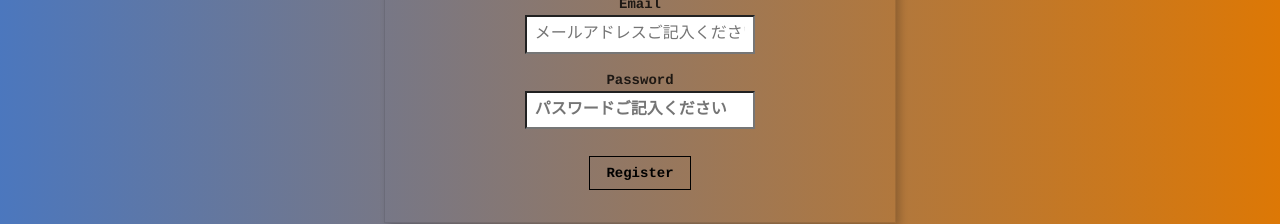
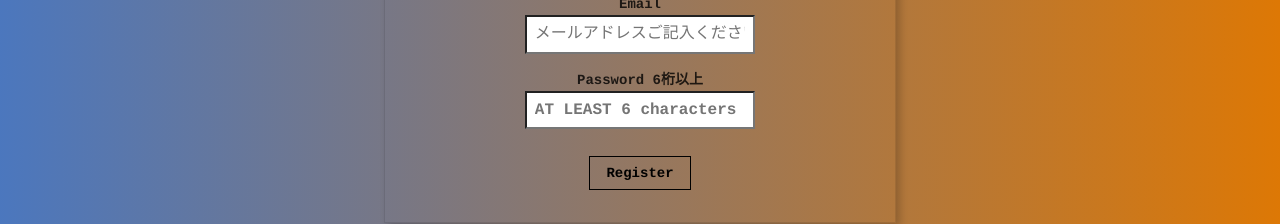
Before and after one commit to ChrisFletcher1989/SmartBrainFrontEnd, a React (Create React App) app: page / in a window 1280 px wide. Both pictures are taken after a click on the element "Register/新規登録". Shown: the part 334-558 px from the top of the page. Built offline with nearby package versions, Linux system fonts and the light colour scheme.

Commit message:
pre-deploy commit

```diff
--- a/package.json
+++ b/package.json
@@ -11,14 +11,14 @@
     "react-dom": "^18.2.0",
     "react-parallax-tilt": "^1.7.139",
     "react-scripts": "5.0.1",
+    "serve": "^14.2.0",
     "tachyons": "^4.12.0",
     "web-vitals": "^2.1.4"
   },
   "scripts": {
-    "start": "react-scripts start",
-    "build": "react-scripts build",
-    "test": "react-scripts test",
+    "start": "serve -s build",
     "eject": "react-scripts eject"
+
   },
   "eslintConfig": {
     "extends": [
--- a/src/App.js
+++ b/src/App.js
@@ -80,7 +80,7 @@ class App extends Component {
       }
       onButtonSubmit = () => {
         this.setState({ imageUrl: this.state.input });
-        fetch('https://git.heroku.com/fierce-cliffs-57128.git/imageurl', {
+        fetch('https://fierce-cliffs-57128-f05cf640738b.herokuapp.com/imageurl', {
           method: 'post',
           headers: { 'Content-Type': 'application/json' },
           body: JSON.stringify({
@@ -93,7 +93,7 @@ class App extends Component {
           .then(response => {
             if (response) {
               console.log("response from server", response);
-              fetch('https://git.heroku.com/fierce-cliffs-57128.git:3000/image', {
+              fetch('https://fierce-cliffs-57128-f05cf640738b.herokuapp.com/image', {
                 method: 'put',
                 headers: { 'Content-Type': 'application/json' },
                 body: JSON.stringify({
@@ -111,7 +111,7 @@ class App extends Component {
 
             //Fetch box from facial recognition API (via server)
 
-            fetch('https://git.heroku.com/fierce-cliffs-57128.git/imagedetect', {
+            fetch('https://fierce-cliffs-57128-f05cf640738b.herokuapp.com/imagedetect', {
               method: 'post',
               headers: { 'Content-Type': 'application/json' },
               body: JSON.stringify({
--- a/src/components/Register/Register.js
+++ b/src/components/Register/Register.js
@@ -23,9 +23,10 @@ onPasswordChange = (event) => {
 //Get user data
 
     onSubmitSignIn = () => {
-      fetch('https://git.heroku.com/fierce-cliffs-57128.git/register', {
+      if(this.state.password.length > 5 && this.state.email.indexOf('@') > -1){
+      fetch('https://fierce-cliffs-57128-f05cf640738b.herokuapp.com/register', {
         method: 'post',
-        headers: {'Content-Type':'application/json'},
+        headers: {'Content-Type': 'application/json'},
         body: JSON.stringify({
           email: this.state.email,
           password: this.state.password,
@@ -40,9 +41,13 @@ onPasswordChange = (event) => {
         this.props.loadUser(user)
         this.props.onRouteChange('home')
 
+
         }
+
       })
     }
+    }
+
 
     //The html
 render () {
@@ -71,10 +76,10 @@ render () {
               />
             </div>
             <div className="mv3">
-              <label className="db fw6 lh-copy f6" htmlFor="password">Password</label>
+              <label className="db fw6 lh-copy f6" htmlFor="password">Password 6桁以上</label>
               <input className="b pa2 input-reset ba4 hover-bg-black hover-white w-100"
               type="password"
-              name="password"  placeholder="パスワードご記入ください"
+              name="password"  placeholder="AT LEAST 6 characters"
               id="password"
                 onChange={this.onPasswordChange}
               />
--- a/src/components/Signin/Signin.js
+++ b/src/components/Signin/Signin.js
@@ -18,7 +18,7 @@ this.setState({signInEmail: event.target.value})
 
     //Fetch user from server
       onSubmitSignIn = () => {
-        fetch('https://git.heroku.com/fierce-cliffs-57128.git/signin', {
+        fetch('https://fierce-cliffs-57128-f05cf640738b.herokuapp.com/signin', {
           method: 'post',
           headers: {'Content-Type':'application/json'},
           body: JSON.stringify({
```
Also changed, not shown: 1 other file (tests, documents, lock files or other folders).
